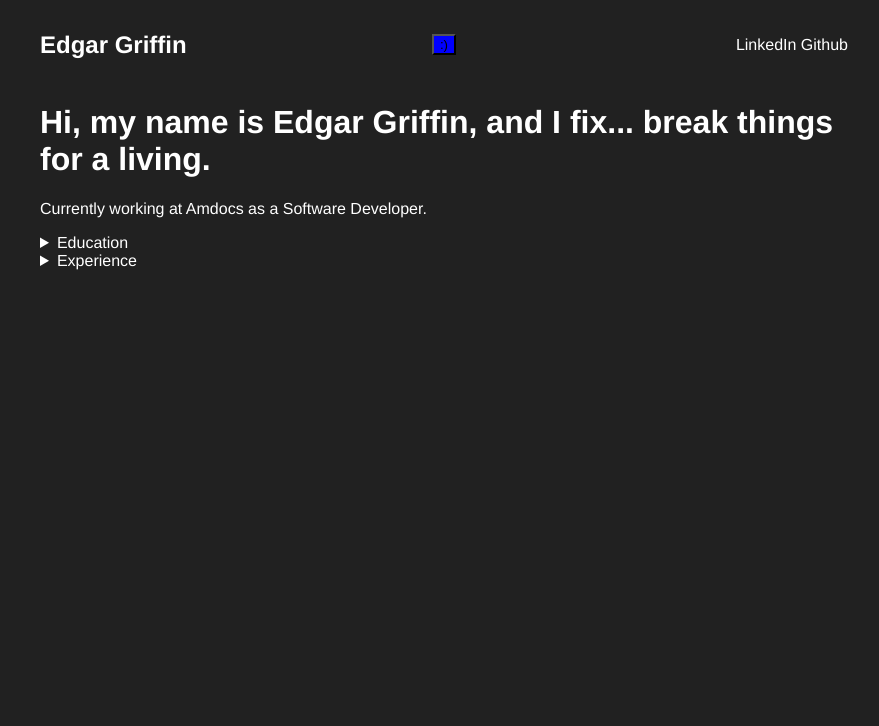
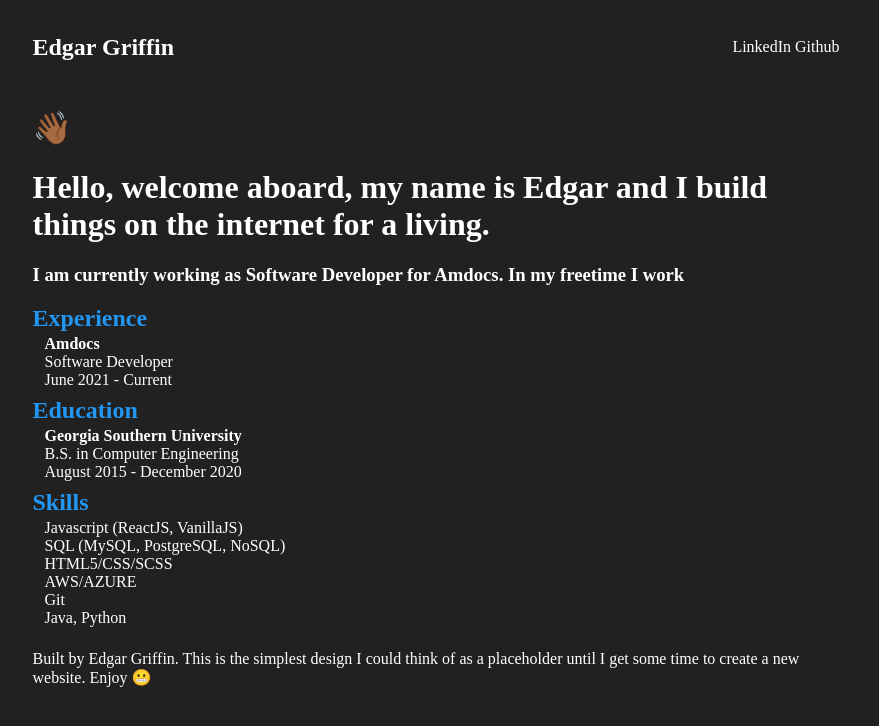
Before and after one commit to edgarcgriffinjr/simple, a plain HTML site: page index.html in a window 1280 px wide. Shown: the whole page, without its empty margins (204-1083 px from the left). Drawn offline with Linux system fonts and the light colour scheme; a script that the page names is missing.

Commit message:
second commit

```diff
--- a/index.css
+++ b/index.css
@@ -1,51 +1,85 @@
-/* Modes */
-.dark {
+body {
+    justify-content: center;
+    align-items: center;
     background-color: #212121;
+    color: white;
+}
+/* Container styles */
+.container {
     width: 100%;
-    color: #FFFFFF;
+    padding: 0;
+    margin: 0;
 }
 
-.light {
-    background-color: #FFFFFF;
-    width: 100%;
-    color: #212121;
+/* Header */
+.headName {
+    width: 400px;
+    text-align: left;
 }
 
-/* Big sections */
-/* #main {} */
-
-/* #nav {} */
-
-/* Smaller repeating sections */
-#edge {
-    width: auto;
+.headLinks {
+    width: 400px;
+    text-align: right;
 }
 
-#splits {
-    width: 350px;
+.headLinks a {
+    text-decoration: none;
+    color: white;
 }
 
-#mode {
-    width: 100px;
-
+.headLinks a:hover {
+    color: #2196F3;
 }
 
-#mode button {
-    background-color: blue;
+/*  -- Main body --  */
+
+/* Experience */
+.experience {
+    margin-top: 8px;
+}
+.experience h2, .experience h4, .experience p{
+   margin: 0;
 }
 
-/* Links */
-#links {
-    color: #FFFFFF;
-    text-decoration: none;
+.experience h2 {
+    margin-bottom: 3px;
+    color: #2196F3;
 }
 
-#links:hover {
-    color: #1976D2;
+.experience h4, .experience p{
+    margin-left: 12px;
 }
 
+/* Education  */
+.education {
+    margin-top: 8px;
+}
+.education h2, .education h4, .education p{
+   margin: 0;
+}
 
-details[open] > h5 {
-    color: #1976D2;
+.education h2 {
+    margin-bottom: 3px;
+    color: #2196F3;
+}
 
+.education h4, .education p{
+    margin-left: 12px;
 }
+
+/* Skills */
+.skills {
+    margin-top: 8px;
+}
+.skills h2 {
+    margin: 0;
+    margin-bottom: 3px;
+    color: #2196F3;
+}
+
+.skills ul {
+    margin: 0;
+    list-style-type: none;
+    padding: 0;
+    margin-left: 12px
+}
--- a/index.html
+++ b/index.html
@@ -3,54 +3,70 @@
     <head>
         <title>Edgar's place</title>
 
-
+        <link rel="shortcut icon" href="favicon.ico" type="image/x-icon">
         <link rel="stylesheet" href="index.css">
     </head>
 
-    <body id="checkMode" class="dark">
-        <font face="Fira Code Retina, Helvetica, Open Sans" color="black">
-            <table id="checkMode" class="dark" >
-                <tr id="nav">
-                    <td id="edge"></td>
-                    <td id="splits" align="left">
+    <body>
+        <table class="container" cellspacing="5">
+            <tr class="header">
+                <td></td>
+                <td class="headName">
                     <h2>Edgar Griffin</h2>
                 </td>
-                    <td id="mode" align="center">
-                        <button onclick="swapMode()">
-                            :)
-                        </button>
+                <td class="headLinks">
+                    <a href="https://www.linkedin.com/in/edgarcgriffinjr/">LinkedIn</a>
+                    <a href="https://github.com/edgarcgriffinjr">Github</a>
                 </td>
-                    <td id="splits" align="right">
-                        <a id="links" href="https://www.linkedin.com/in/edgarcgriffinjr/">LinkedIn</a>
-                        <a id="links" href="https://github.com/edgarcgriffinjr">Github</a>
+                <td></td>
+            </tr>
+
+            <tr class="main">
+                <td></td>
+                <td colspan="2">
+                    <h1>👋🏾</h1>
+                    <h1>Hello, welcome aboard, my name is Edgar and I build things on the internet for a living. </h1>
+                    <h3>
+                        I am currently working as Software Developer for Amdocs. In my freetime I work
+                    </h3>
+
+                    <div class="experience">
+                        <h2>Experience</h2>
+                        <h4>Amdocs</h4>
+                        <p>Software Developer</p>
+                        <p>June 2021 - Current</p>
+                    </div>
+
+                    <div class="education">
+                        <h2>Education</summary>
+                        <h4>Georgia Southern University</h4>
+                        <p>B.S. in Computer Engineering</p>
+                        <p>August 2015 - December 2020</p>
+                    </div>
+
+                    <div class="skills">
+                        <h2>Skills</h2>
+                        <ul>
+                            <li>Javascript (ReactJS, VanillaJS)</li>
+                            <li>SQL (MySQL, PostgreSQL, NoSQL)</li>
+                            <li>HTML5/CSS/SCSS</li>
+                            <li>AWS/AZURE</li>
+                            <li>Git</li>
+                            <li>Java, Python</li>
+                        </ul>
+                    </div>
                 </td>
-                    <td id="edge" width="auto"></td>
+                <td></td>
             </tr>
-                <tr id="main">
-                    <td id="edge"></td>
-                    <td id="texts" colspan="3">
-                        <h1> Hi, my name is Edgar Griffin, and I fix... break things for a living.</h1>
-                        <p>Currently working at Amdocs as a Software Developer. </p>
-                        <details>
-                            <summary>Education</summary>
-                            <article>
-                                <h5> Georgia Southern University - B.S. in Computer Engineering</h5>
-                                <p>2015 - 2020</p>
-                            </article>
-                        </details>
-                        <details>
-                            <summary>Experience</summary>
-                            <article>
-                                <h5>Amdocs - Software Developer</h5>
-                                <p>June 2021 - Current</p>
 
-                            </article>
-                        </details>
+            <tr class="footer">
+                <td class="edge"></td>
+                <td class="footer" colspan="2">
+                    <p>Built by Edgar Griffin. This is the simplest design I could think of as a placeholder until I get some time to create a new website. Enjoy 😬</p>
                 </td>
-                    <td id="edge"></td>
+                <td class="edge"></td>
             </tr>
         </table>
-        </font>
         <script src="index.js">
 
         </script>
--- a/index.js
+++ /dev/null
@@ -1,9 +0,0 @@
-function swapMode() {
-    if (document.getElementById('checkMode').className = 'dark') {
-        document.getElementById('checkMode').className = 'light'
-    } else if (document.getElementById('checkMode').className = 'light'){
-        document.getElementById('checkMode').className = 'dark'
-    }
-
-    console.log(document.getElementById('checkMode').className)
-}
```
Also changed, not shown: 2 other files. Lines whose indentation alone changed are shown as unchanged.
